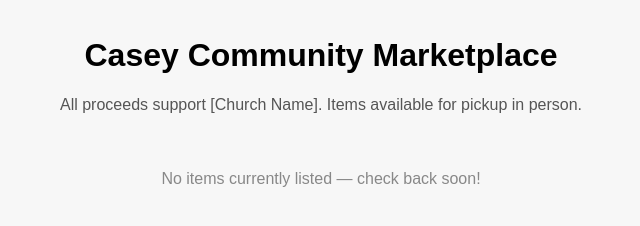
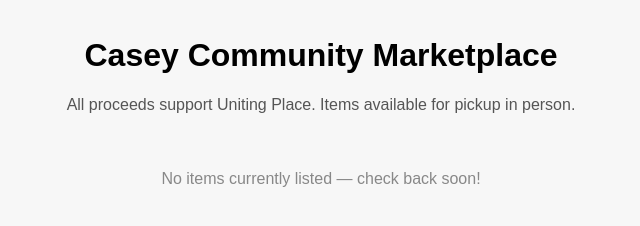
Before and after one commit to downlinkitfucsko/casey-marketplace, a website: page public/index.html in a window 1280 px wide. Shown: the full height of the page, 319-959 px from the left. Drawn offline with nearby package versions, Linux system fonts and the light colour scheme; no server answers.

Commit message:
Update index.html

```diff
--- a/public/index.html
+++ b/public/index.html
@@ -18,7 +18,7 @@
 </head>
 <body>
 <h1>Casey Community Marketplace</h1>
-<p style="text-align:center; color:#555;">All proceeds support [Church Name]. Items available for pickup in person.</p>
+<p style="text-align:center; color:#555;">All proceeds support Uniting Place. Items available for pickup in person.</p>
 <div id="grid" class="grid"></div>
 <p id="empty" class="empty" style="display:none;">No items currently listed — check back soon!</p>
 
```
